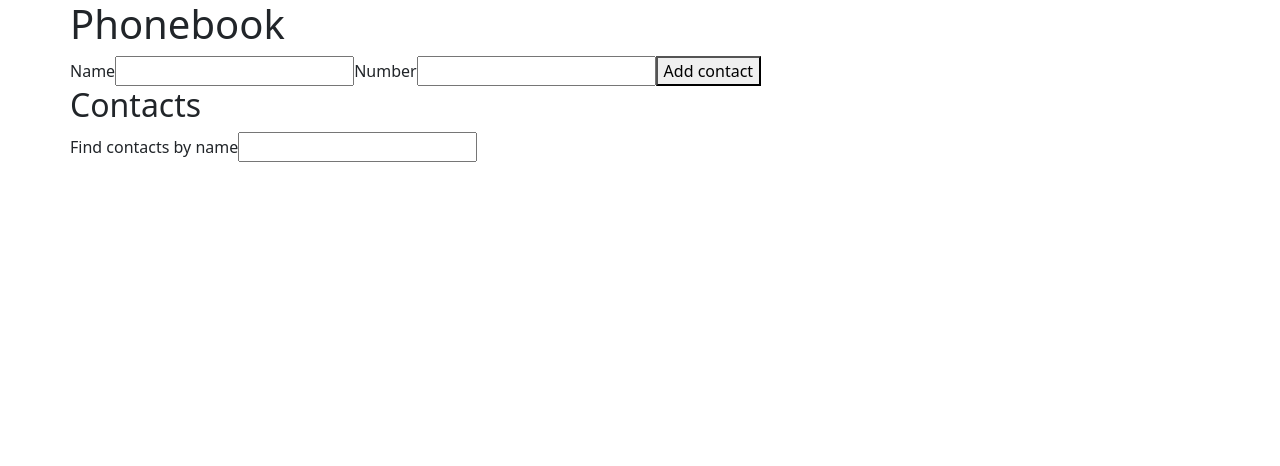
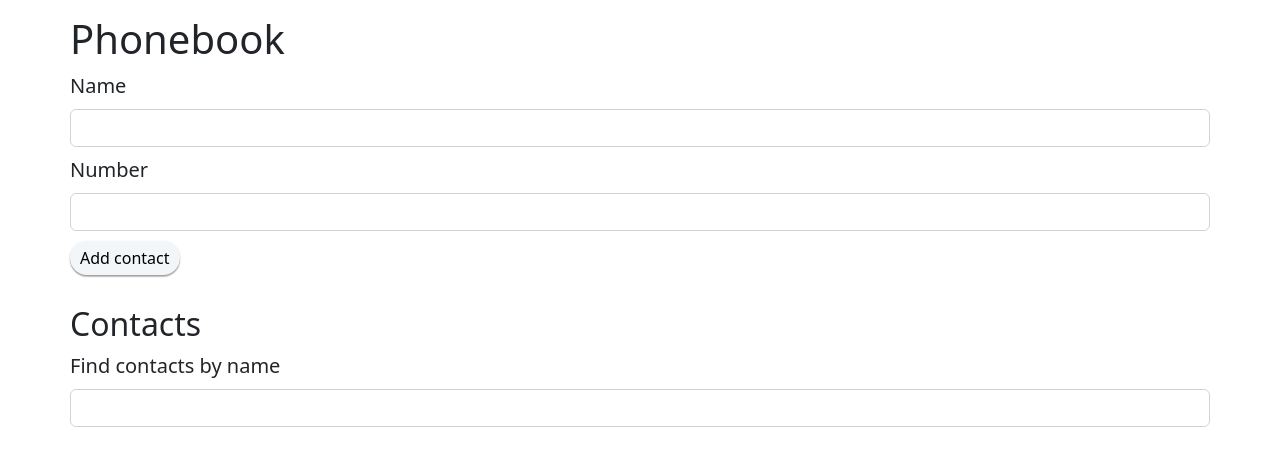
Before and after one commit to Serhii-Buha/goit-react-hw-02-phonebook, a React (Create React App) app: page / in a window 1280 px wide. Shown: the top 466 px of the page. Built offline with nearby package versions, Linux system fonts and the light colour scheme.

Commit message:
add styles and components react-bootstrap

```diff
--- a/src/components/ContactForm/ContactForm.jsx
+++ b/src/components/ContactForm/ContactForm.jsx
@@ -1,6 +1,7 @@
 import React, { Component } from 'react';
 import PropTypes from 'prop-types';
-import {} from 'components/ContactForm/ContactForm.styled';
+import { Button } from 'components/ContactForm/ContactForm.styled';
+import { Form } from 'react-bootstrap';
 
 export class ContactForm extends Component {
   state = {
@@ -30,10 +31,11 @@ export class ContactForm extends Component {
 
   render() {
     return (
-      <form onSubmit={this.handleSubmit}>
-        <label>
-          Name
-          <input
+      <Form onSubmit={this.handleSubmit}>
+        <Form.Group controlId="formName">
+          <Form.Label className="mb-2 fs-5">Name</Form.Label>
+          <Form.Control
+            className="mb-2"
             value={this.state.name}
             onChange={this.handleInputChange}
             type="text"
@@ -42,10 +44,11 @@ export class ContactForm extends Component {
             title="Name may contain only letters, apostrophe, dash and spaces. For example Adrian, Jacob Mercer, Charles de Batz de Castelmore d'Artagnan"
             required
           />
-        </label>
-        <label>
-          Number
-          <input
+        </Form.Group>
+        <Form.Group controlId="formNumber">
+          <Form.Label className="mb-2 fs-5">Number</Form.Label>
+          <Form.Control
+            className="mb-2"
             value={this.state.number}
             onChange={this.handleInputChange}
             type="tel"
@@ -54,9 +57,9 @@ export class ContactForm extends Component {
             title="Phone number must be digits and can contain spaces, dashes, parentheses and can start with +"
             required
           />
-        </label>
-        <button type="submit">Add contact</button>
-      </form>
+        </Form.Group>
+        <Button type="submit">Add contact</Button>
+      </Form>
     );
   }
 }
--- a/src/components/ContactForm/ContactForm.styled.js
+++ b/src/components/ContactForm/ContactForm.styled.js
@@ -1,10 +1,9 @@
 import styled from 'styled-components';
-
 
 export const Container = styled.div`
   max-width: 1170px;
   margin: 0 auto;
-  padding: 0 15px;
+  padding: 15px 15px;
 `;
 
 export const Button = styled.button`
@@ -12,11 +11,15 @@ export const Button = styled.button`
   justify-content: center;
   align-items: center;
 
-  font-size: 20px;
-  padding: 10px 20px;
+  font-size: 16px;
+
   border: none;
   border-radius: 20px;
   cursor: pointer;
+
+  margin-top: 10px;
+  margin-bottom: 30px;
+  padding: 5px 10px;
 
   background-color: #f3f6f9;
 
@@ -27,7 +30,7 @@ export const Button = styled.button`
     0px 2px 1px rgba(0, 0, 0, 0.2);
 
   &:hover {
-    transform: scale(1.1);
+    transform: scale(1.05);
     background-color: #c0c9d8;
   }
 `;
--- a/src/components/Filter/Filter.jsx
+++ b/src/components/Filter/Filter.jsx
@@ -1,17 +1,18 @@
 import PropTypes from 'prop-types';
 import {} from 'components/Filter/Filter.styled';
+import { Form } from 'react-bootstrap';
 
 export const Filter = ({ value, onChange }) => {
   return (
-    <label>
-      Find contacts by name
-      <input
-        type="text"
+    <Form.Group controlId="formFilter">
+      <Form.Label className="mb-2 fs-5">Find contacts by name</Form.Label>
+      <Form.Control
+        type="search"
         name="filter"
         value={value}
         onChange={onChange}
-      ></input>
-    </label>
+      ></Form.Control>
+    </Form.Group>
   );
 };
 
```
